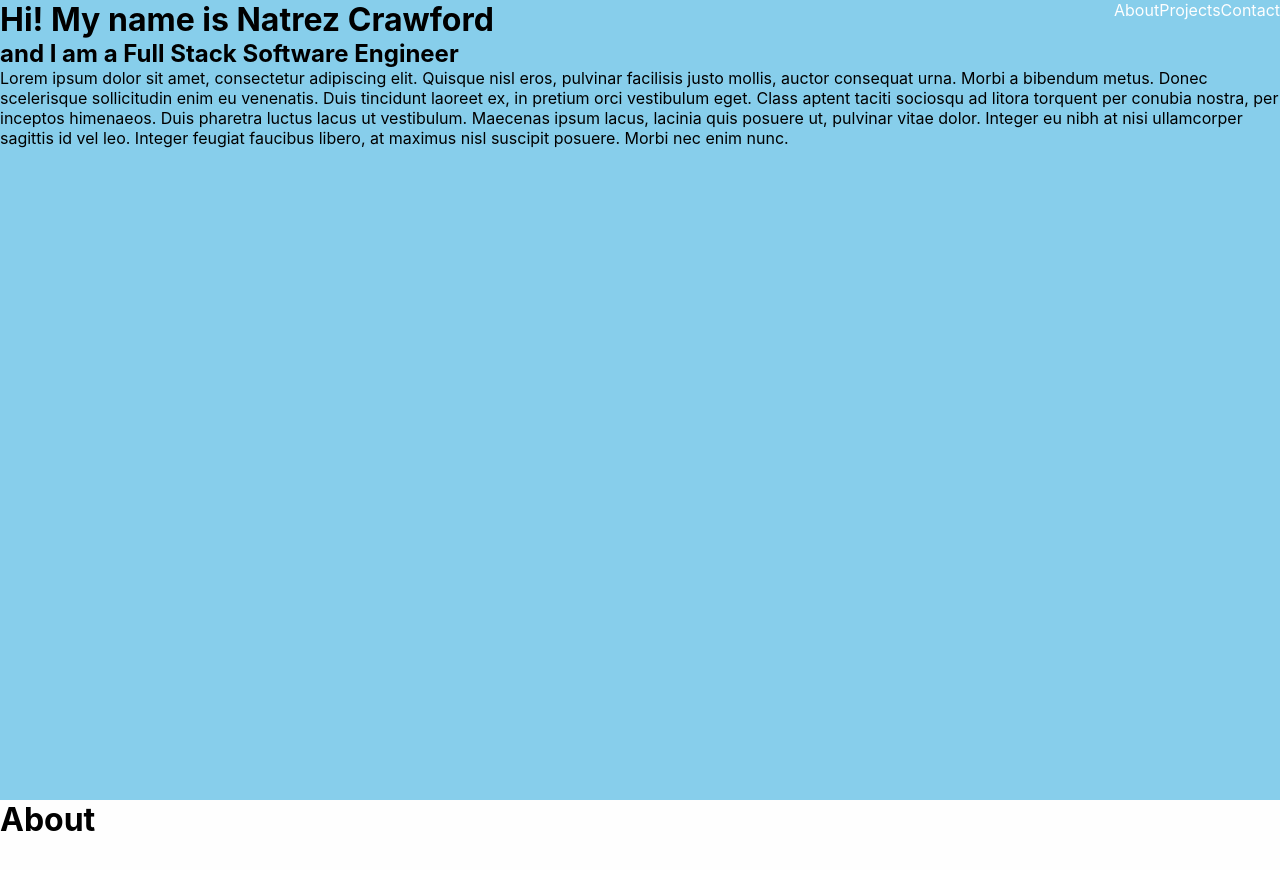
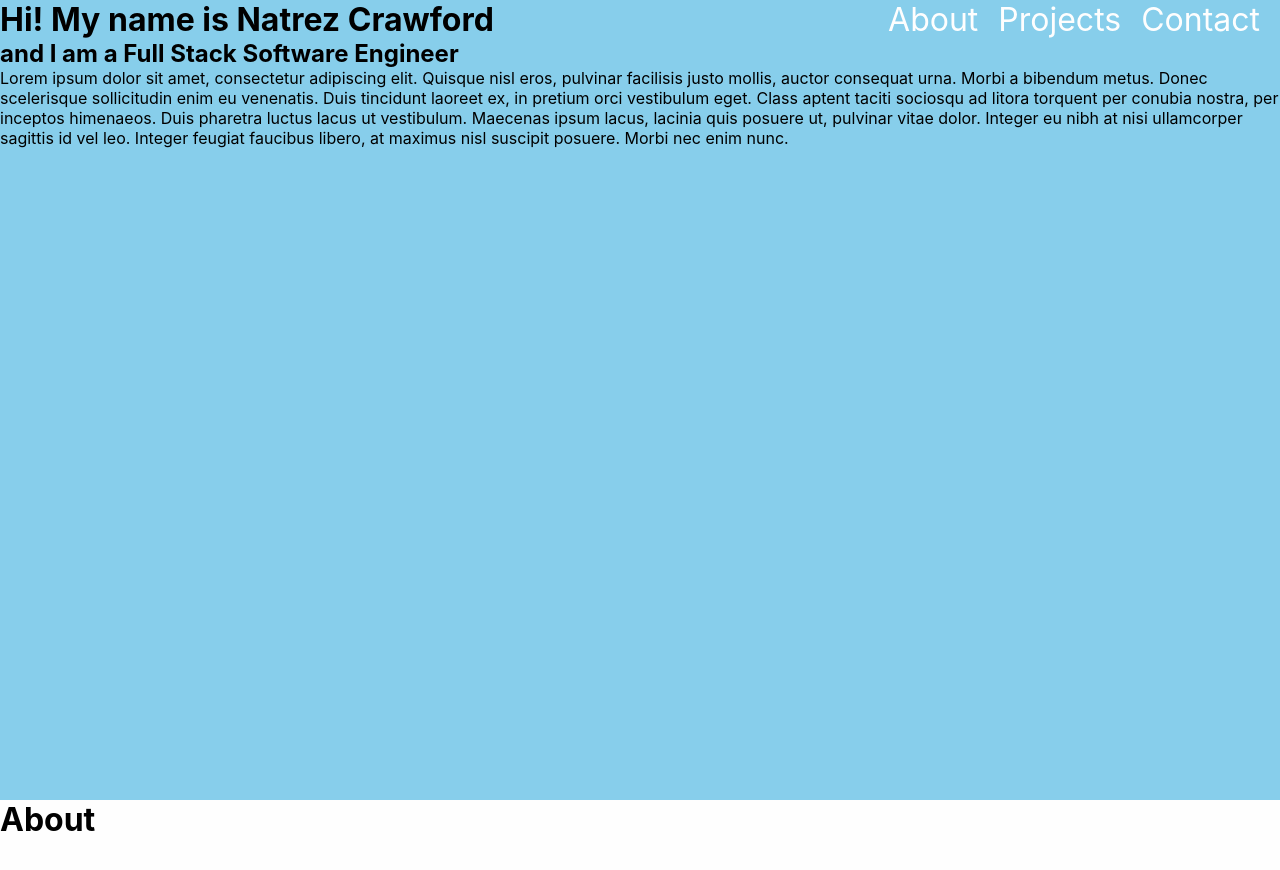
Before and after one commit to NatrezC/Natrez_Crawford_portfolio, a React (Create React App) app: page / in a window 1280 px wide. Shown: the top 870 px of the page. Built offline with nearby package versions, Linux system fonts and the light colour scheme.

Commit message:
fixed the styling for the links to sections

```diff
--- a/src/App.css
+++ b/src/App.css
@@ -18,15 +18,22 @@
 }
 .active{
   border-bottom: 1px solid black;
+
 }
 
 .links{
   list-style: none;
   text-align: right;
-  color: #fefefe
+  color: #fefefe;
+
 
 }
-.navbar ul li{
+
+.links:hover{
+  cursor:pointer;
+}
+
+.list{
   font-size: 2em;
   padding-right: 20px;
   display: inline;
@@ -40,14 +47,17 @@
   height: 100vh;
   background-color: #fefefe;
 }
+
 .projects-section{
   height:100vh;
   background-color: green;
 }
+
 .contact-section{
   height: 100vh;
   background-color: red;
 }
+
 /* .container{
   width: 100%;
   height: 100%;
--- a/src/components/Navbar/Navbar.js
+++ b/src/components/Navbar/Navbar.js
@@ -9,6 +9,7 @@ class Header extends Component {
         return (
             <div className='navbar'>
                 <div className="links">
+                    <div className="list">
                         <Link
                             activeClass="active"
                             to="about"
@@ -17,6 +18,8 @@ class Header extends Component {
                             offset={0}
                             duration={500}
                         >About</Link>
+                    </div>
+                    <div className="list">
                         <Link
                             activeClass="active"
                             to="projects"
@@ -25,6 +28,8 @@ class Header extends Component {
                             offset={0}
                             duration={500}
                         >Projects</Link>
+                    </div>
+                    <div className="list">
                         <Link
                             activeClass="active"
                             to="contact"
@@ -33,6 +38,7 @@ class Header extends Component {
                             offset={0}
                             duration={500}
                         >Contact</Link>
+                    </div>
 
                 </div>
 
```
Also changed, not shown: 1 other file (tests, documents, lock files or other folders). Lines whose indentation alone changed are shown as unchanged.
